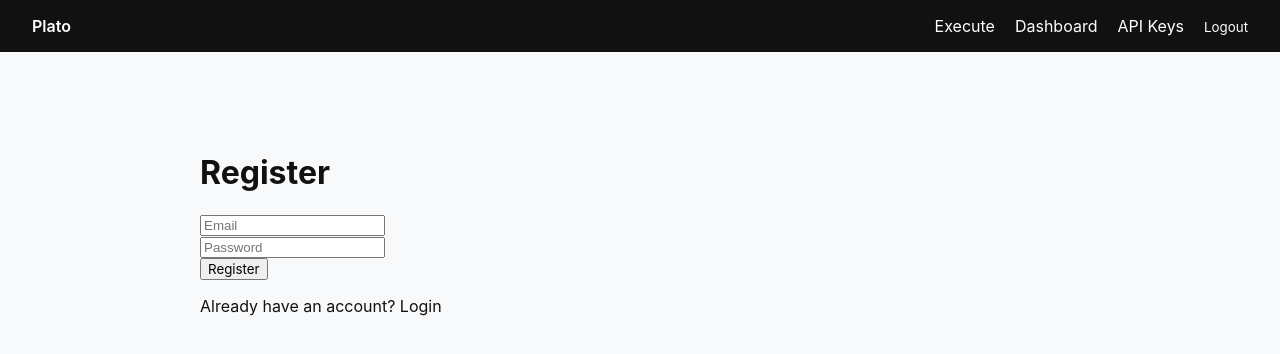
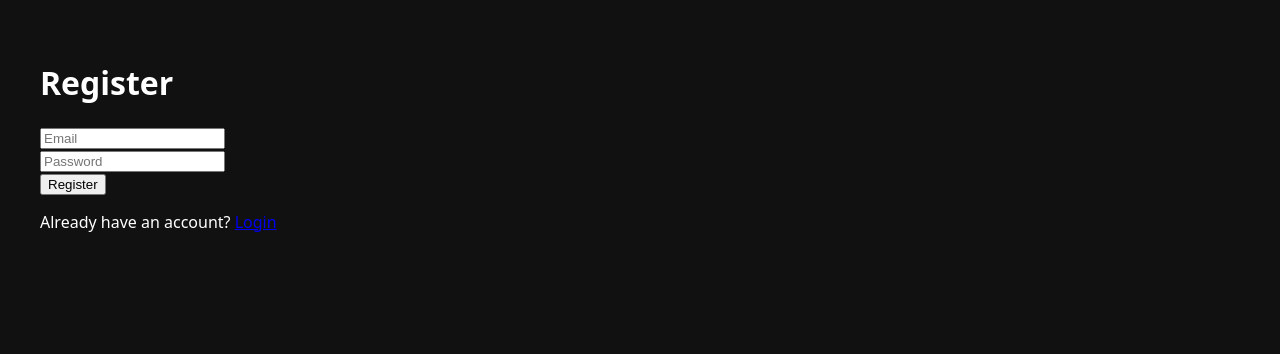
Before and after one commit to platodesignio/platosystem, a Next.js app: page /resister in a window 1280 px wide. Shown: the top 354 px of the page. Built offline with nearby package versions, Linux system fonts and the light colour scheme.

Commit message:
Update layout.tsx

```diff
--- a/app/layout.tsx
+++ b/app/layout.tsx
@@ -1,109 +1,20 @@
-import "./globals.css";
-import Link from "next/link";
-import { ReactNode } from "react";
-
-export const metadata = {
-  title: "Plato System",
-  description: "AI Cost Control SaaS"
-};
-
 export default function RootLayout({
   children
 }: {
-  children: ReactNode;
+  children: React.ReactNode;
 }) {
   return (
     <html lang="en">
-      <body>
-        <nav
-          style={{
-            display: "flex",
-            justifyContent: "space-between",
-            alignItems: "center",
-            padding: "16px 32px",
-            backgroundColor: "#111",
-            color: "#fff"
-          }}
-        >
-          <div style={{ fontWeight: 600 }}>
-            <Link
-              href="/"
-              style={{
-                color: "white",
-                textDecoration: "none"
-              }}
-            >
-              Plato
-            </Link>
-          </div>
-
-          <div
-            style={{
-              display: "flex",
-              alignItems: "center",
-              gap: 20
-            }}
-          >
-            <Link
-              href="/"
-              style={{
-                color: "white",
-                textDecoration: "none"
-              }}
-            >
-              Execute
-            </Link>
-
-            <Link
-              href="/dashboard"
-              style={{
-                color: "white",
-                textDecoration: "none"
-              }}
-            >
-              Dashboard
-            </Link>
-
-            <Link
-              href="/apikeys"
-              style={{
-                color: "white",
-                textDecoration: "none"
-              }}
-            >
-              API Keys
-            </Link>
-
-            <form
-              action="/api/auth/logout"
-              method="POST"
-              style={{ margin: 0 }}
-            >
-              <button
-                type="submit"
-                style={{
-                  background: "none",
-                  border: "none",
-                  color: "white",
-                  cursor: "pointer",
-                  padding: 0
-                }}
-              >
-                Logout
-              </button>
-            </form>
-          </div>
-        </nav>
-
-        <main
-          style={{
-            maxWidth: 1000,
-            margin: "0 auto",
-            padding: "40px 20px"
-          }}
-        >
-          {children}
-        </main>
+      <body
+        style={{
+          margin: 0,
+          fontFamily:
+            "system-ui, sans-serif",
+          background: "#111",
+          color: "#fff"
+        }}
+      >
+        {children}
       </body>
     </html>
   );
```
